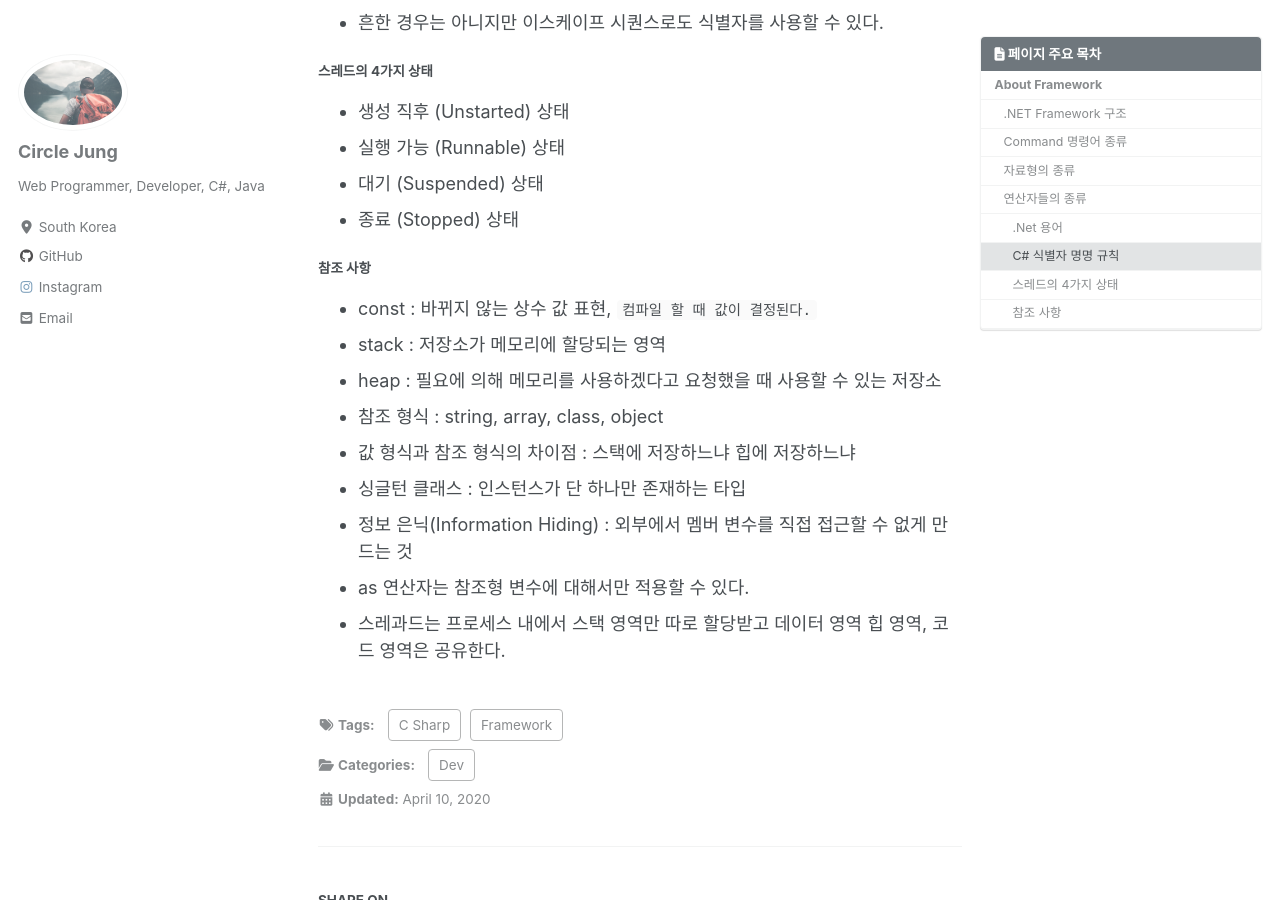
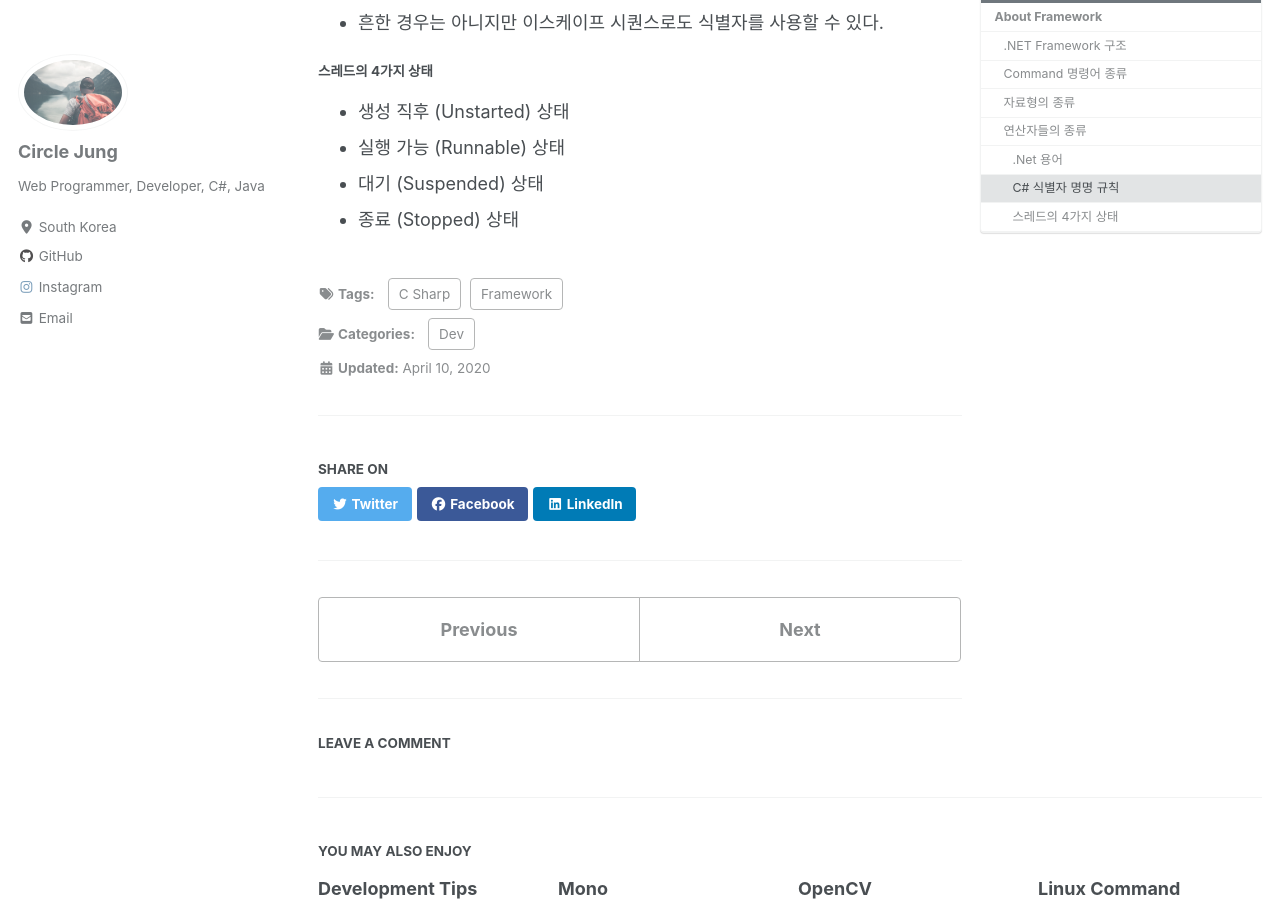
Before and after one commit to jwh0124/jwh0124.github.io, a Jekyll site: the page built from _posts/2020-04-10-dotnet_framework.md, in a window 1280 px wide and 900 px high, scrolled down 2122 px. Built offline with Jekyll 4.4.1, drawn with Linux system fonts in a browser that asks for light colours; cached includes are drawn as plain includes; nearby versions of some CDN libraries; comment, search, counter and statistics services are not loaded; some of the changed text lies outside the part shown.

Commit message:
Update 2020-04-10-dotnet_framework.md

```diff
--- a/_posts/2020-04-10-dotnet_framework.md
+++ b/_posts/2020-04-10-dotnet_framework.md
@@ -83,15 +83,3 @@ C# 코드를 빌드하면 MSIL이라는 중간 코드를 만들어낸다. 이
 * 실행 가능 (Runnable) 상태
 * 대기 (Suspended) 상태
 * 종료 (Stopped) 상태
-
-#### 참조 사항 ####
-
-* const : 바뀌지 않는 상수 값 표현, `컴파일 할 때 값이 결정된다.`
-* stack : 저장소가 메모리에 할당되는 영역
-* heap : 필요에 의해 메모리를 사용하겠다고 요청했을 때 사용할 수 있는 저장소
-* 참조 형식 : string, array, class, object
-* 값 형식과 참조 형식의 차이점 : 스택에 저장하느냐 힙에 저장하느냐
-* 싱글턴 클래스 : 인스턴스가 단 하나만 존재하는 타입
-* 정보 은닉(Information Hiding) : 외부에서 멤버 변수를 직접 접근할 수 없게 만드는 것
-* as 연산자는 참조형 변수에 대해서만 적용할 수 있다.
-* 스레과드는 프로세스 내에서 스택 영역만 따로 할당받고 데이터 영역 힙 영역, 코드 영역은 공유한다.
```
